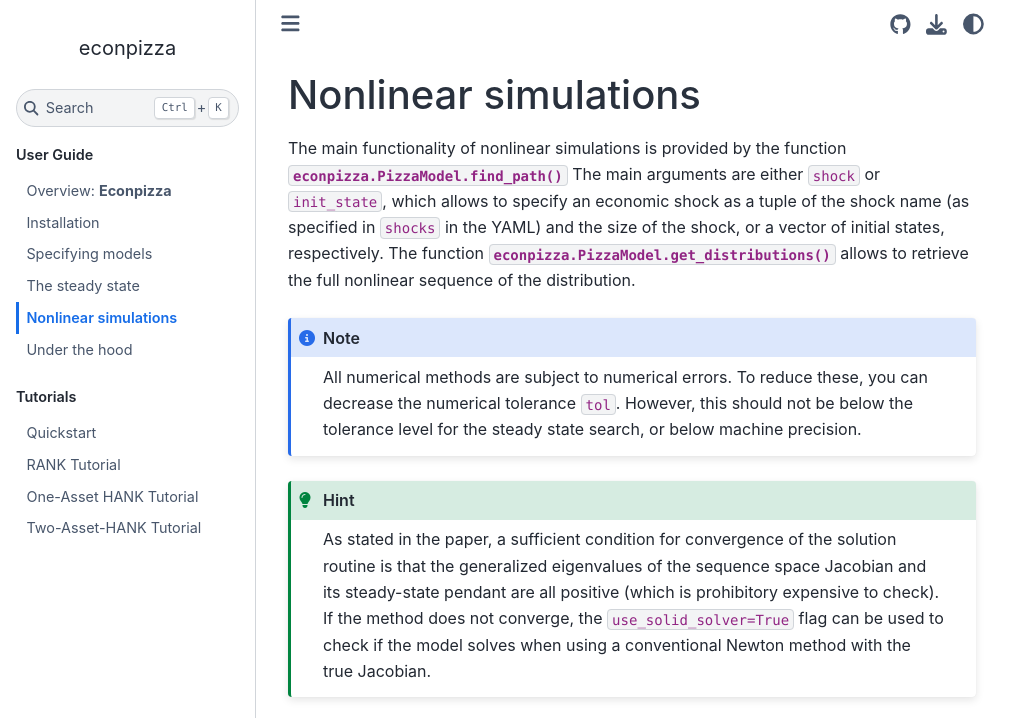
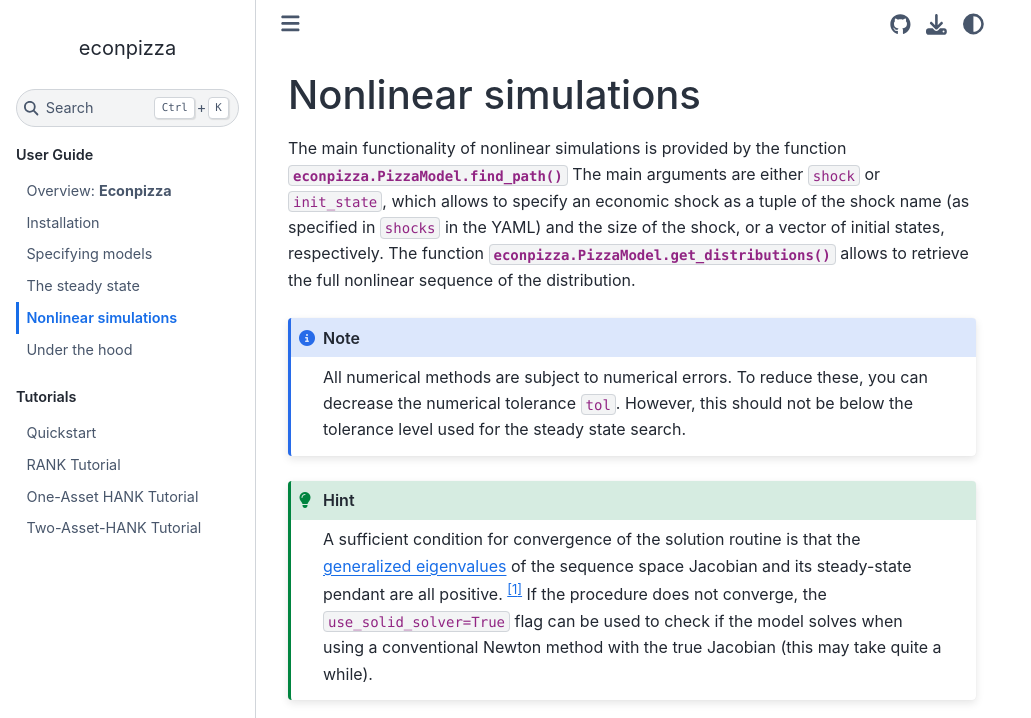
Before and after one commit to gboehl/econpizza, a Sphinx documentation site: the page built from docs/guide/solution.rst, in a window 1280 px wide and 1400 px high, cut to the strip 0-718 px from the top of the window. Shown: the whole strip, without its empty margins (0-1031 px from the left). Built offline with Sphinx 7.4.7 and the Sphinx Book theme 1.1.4, drawn with Linux system fonts in a browser that asks for light colours; some of the changed text lies outside the part shown.

Commit message:
minor doc improvements

```diff
--- a/docs/guide/solution.rst
+++ b/docs/guide/solution.rst
@@ -7,11 +7,11 @@ The function :meth:`econpizza.PizzaModel.get_distributions` allows to retrieve t
 
 .. note::
 
-   All numerical methods are subject to numerical errors. To reduce these, you can decrease the numerical tolerance ``tol``. However, this should not be below the tolerance level for the steady state search, or below machine precision.
+   All numerical methods are subject to numerical errors. To reduce these, you can decrease the numerical tolerance ``tol``. However, this should not be below the tolerance level used for the steady state search.
 
 .. hint::
 
-   As stated in the paper, a sufficient condition for convergence of the solution routine is that the generalized eigenvalues of the sequence space Jacobian and its steady-state pendant are all positive (which is prohibitory expensive to check). If the method does not converge, the ``use_solid_solver=True`` flag can be used to check if the model solves when using a conventional Newton method with the true Jacobian.
+   A sufficient condition for convergence of the solution routine is that the `generalized eigenvalues <https://en.wikipedia.org/wiki/Eigendecomposition_of_a_matrix#Generalized_eigenvalue_problem>`_ of the sequence space Jacobian and its steady-state pendant are all positive. [#f1]_ If the procedure does not converge, the ``use_solid_solver=True`` flag can be used to check if the model solves when using a conventional Newton method with the true Jacobian (this may take quite a while).
 
 .. autofunction:: econpizza.PizzaModel.find_path
 
@@ -30,3 +30,7 @@ If ``use_solid_solver`` is set to `True`, the Newton method `newton_jax_jit <htt
 The function :meth:`econpizza.PizzaModel.get_distributions` allows to retrieve the sequence of distributions and decision variables. To that end it requires the shocks and initial distribution together with the trajectory of aggregated variables as input.
 
 .. autofunction:: econpizza.PizzaModel.get_distributions
+
+.. rubric:: Footnotes
+
+.. [#f1] Unfortunately, this is prohibitory expensive to check as it would require to calculate the full sequence space Jacobian and its eigenvalues.
```
Also changed, not shown: docs/guide/steady_state.rst (+4 -10 lines).
